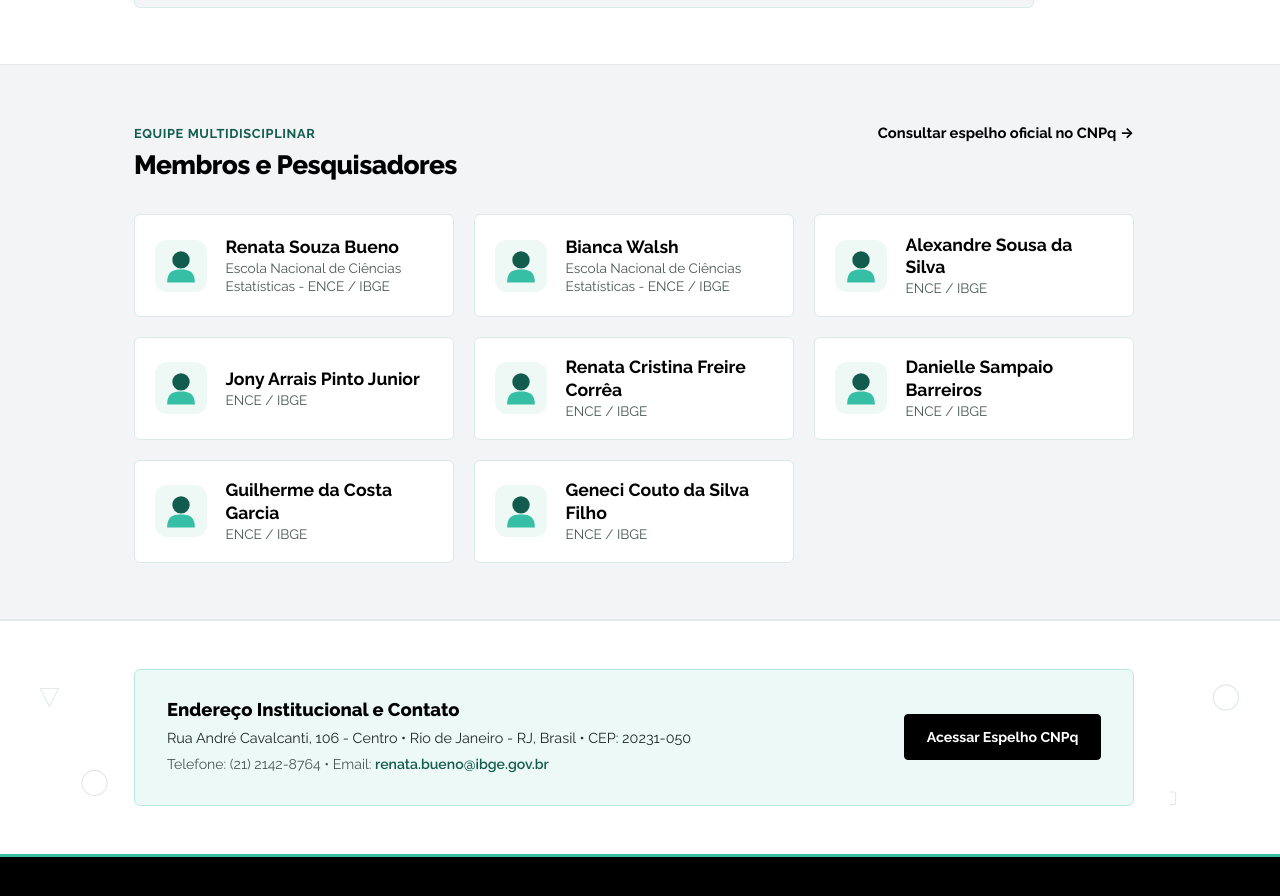
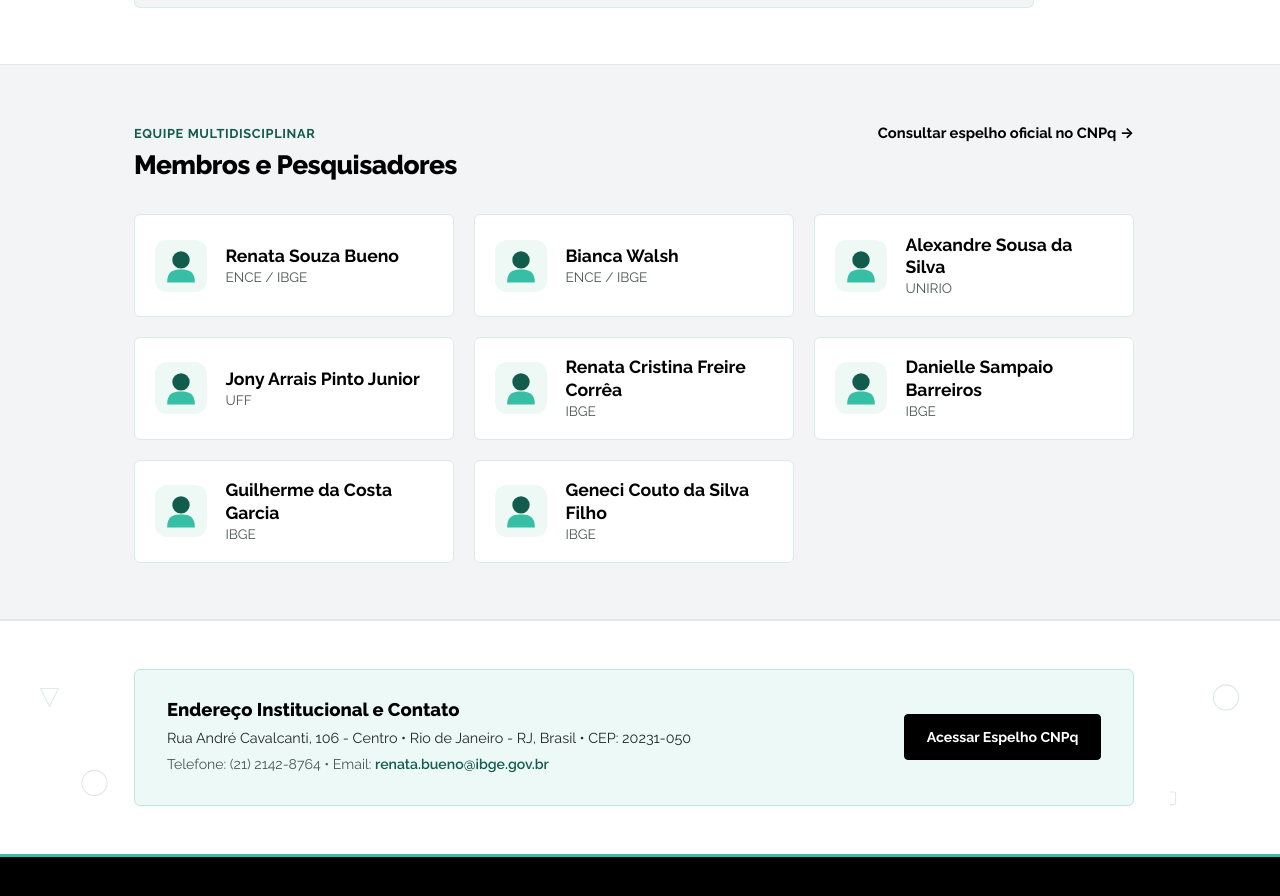
Before and after one commit to Letrese/siteletrese, a Jekyll site: the page built from index.html, in a window 1280 px wide and 900 px high, scrolled down 1007 px. Shown: the top 896 px of the window. Built offline with Jekyll 4.4.1, drawn with Linux system fonts in a browser that asks for light colours.

Commit message:
chore: atualiza filiacoes institucionais dos membros

```diff
--- a/_data/members.yml
+++ b/_data/members.yml
@@ -2,7 +2,7 @@
   simple_name: "Renata Souza Bueno"
   role: "Líder do Grupo de Pesquisa"
   titulation: "Doutorado"
-  institution: "Escola Nacional de Ciências Estatísticas - ENCE / IBGE"
+  institution: "ENCE / IBGE"
   category: "Liderança e Coordenação"
   photo: "/assets/images/avatars/avatar-default.svg"
   email: "renata.bueno@ibge.gov.br"
@@ -15,7 +15,7 @@
   simple_name: "Bianca Walsh"
   role: "Vice-Líder do Grupo de Pesquisa"
   titulation: "Doutorado"
-  institution: "Escola Nacional de Ciências Estatísticas - ENCE / IBGE"
+  institution: "ENCE / IBGE"
   category: "Liderança e Coordenação"
   photo: "/assets/images/avatars/avatar-default.svg"
   email: "bianca.walsh@ibge.gov.br"
@@ -28,7 +28,7 @@
   simple_name: "Alexandre Sousa da Silva"
   role: "Pesquisador"
   titulation: "Doutorado"
-  institution: "ENCE / IBGE"
+  institution: "UNIRIO"
   category: "Pesquisadores"
   photo: "/assets/images/avatars/avatar-default.svg"
   interests:
@@ -39,7 +39,7 @@
   simple_name: "Jony Arrais Pinto Junior"
   role: "Pesquisador"
   titulation: "Doutorado"
-  institution: "ENCE / IBGE"
+  institution: "UFF"
   category: "Pesquisadores"
   photo: "/assets/images/avatars/avatar-default.svg"
   interests:
@@ -50,7 +50,7 @@
   simple_name: "Renata Cristina Freire Corrêa"
   role: "Pesquisadora"
   titulation: "Doutorado"
-  institution: "ENCE / IBGE"
+  institution: "IBGE"
   category: "Pesquisadores"
   photo: "/assets/images/avatars/avatar-default.svg"
   interests:
@@ -61,7 +61,7 @@
   simple_name: "Danielle Sampaio Barreiros"
   role: "Pesquisadora"
   titulation: "Mestrado"
-  institution: "ENCE / IBGE"
+  institution: "IBGE"
   category: "Pesquisadores"
   photo: "/assets/images/avatars/avatar-default.svg"
   interests:
@@ -72,7 +72,7 @@
   simple_name: "Guilherme da Costa Garcia"
   role: "Pesquisador"
   titulation: "Mestrado"
-  institution: "ENCE / IBGE"
+  institution: "IBGE"
   category: "Pesquisadores"
   photo: "/assets/images/avatars/avatar-default.svg"
   interests:
@@ -83,7 +83,7 @@
   simple_name: "Geneci Couto da Silva Filho"
   role: "Pesquisador"
   titulation: "Especialização"
-  institution: "ENCE / IBGE"
+  institution: "IBGE"
   category: "Pesquisadores"
   photo: "/assets/images/avatars/avatar-default.svg"
   interests:
```
